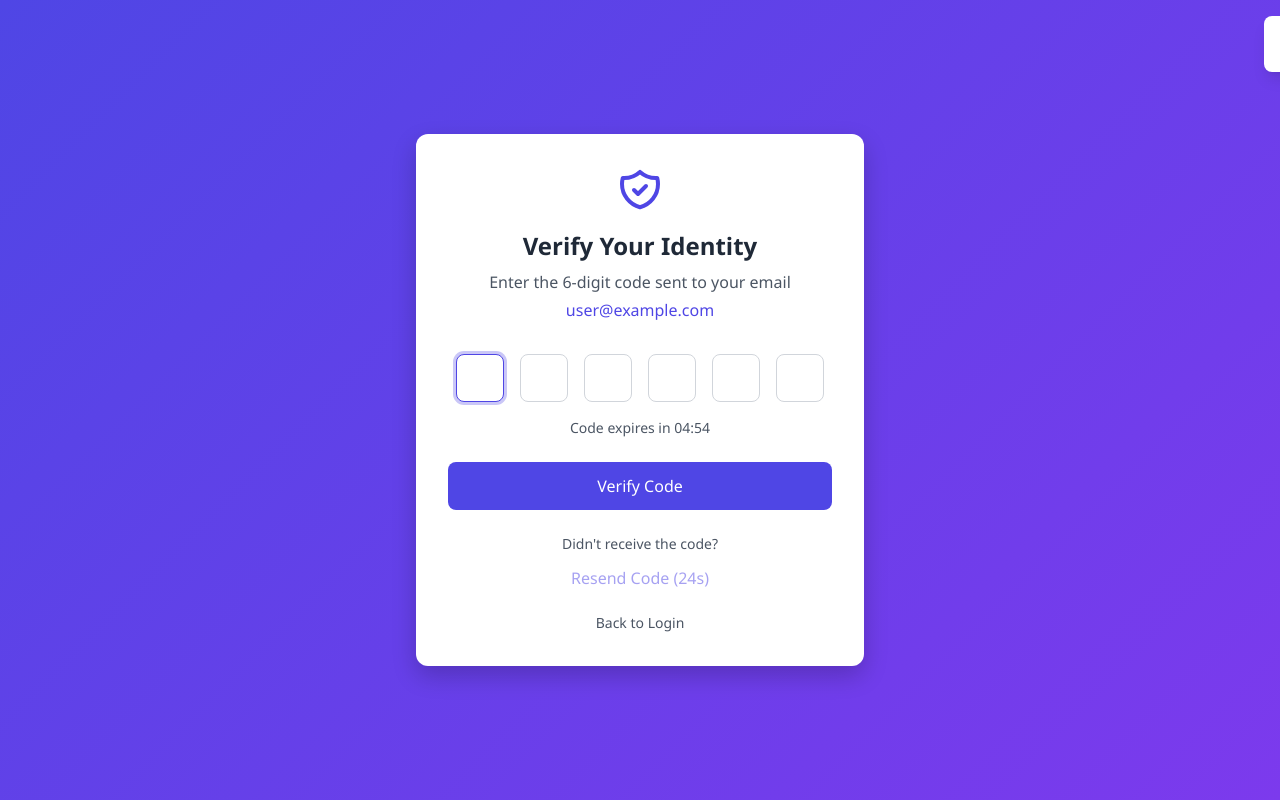
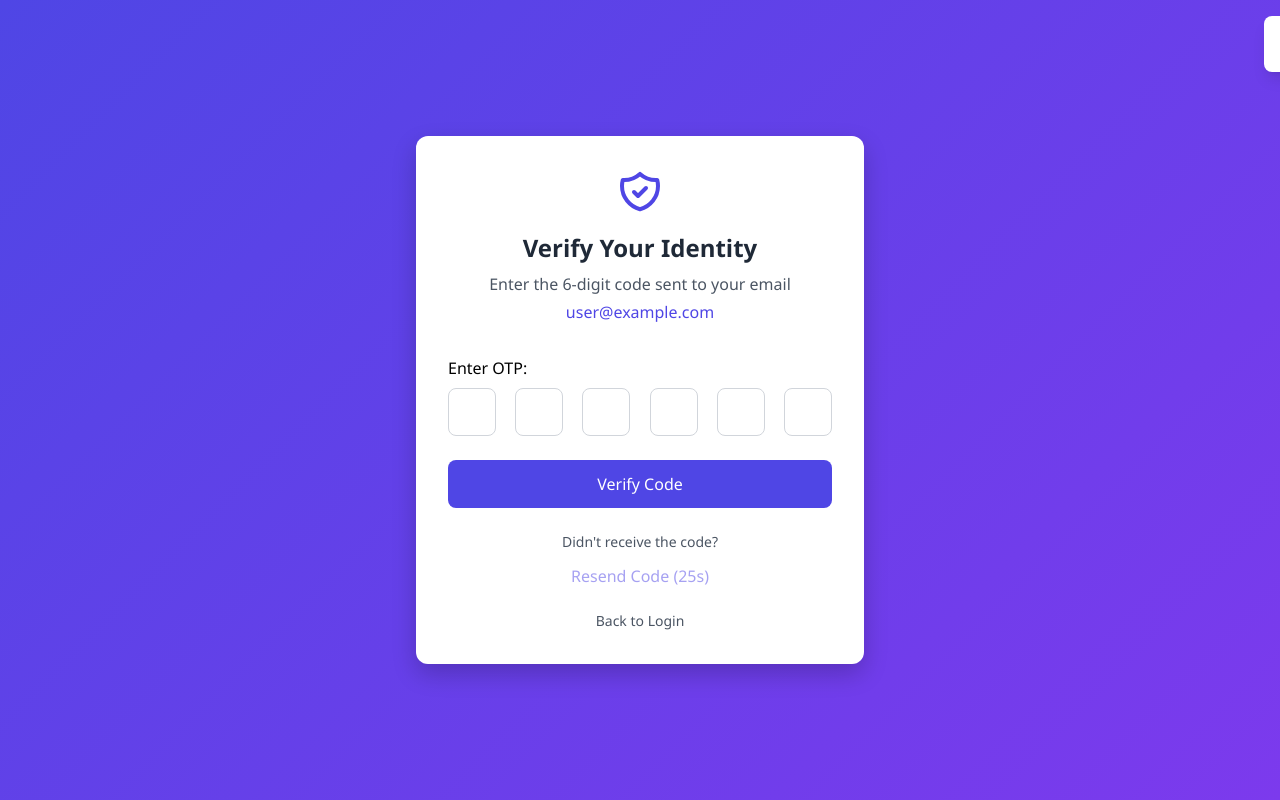
Before and after one commit to Aparna-26-02/Securanote, a Flask app: page /verify_reset_otp in a window 1280 px wide. Run offline with Flask 3, Linux system fonts and the light colour scheme; parts of the project's set-up code (start-up, migrations or seed data) failed here and were passed over; some libraries are stand-ins or nearby versions.

Commit message:
Update verify_reset_otp.html

```diff
--- a/Securanote/securanote/templates/verify_reset_otp.html
+++ b/Securanote/securanote/templates/verify_reset_otp.html
@@ -62,35 +62,34 @@
       <p class="text-indigo-600 font-medium mt-1" id="userEmail">user@example.com</p>
     </div>
 
-    <form id="otpForm" class="space-y-6">
-      <div class="space-y-4">
-        <div class="flex justify-center space-x-2 sm:space-x-4">
-          <input type="text" class="otp-input" maxlength="1" pattern="[0-9]" inputmode="numeric" required />
-          <input type="text" class="otp-input" maxlength="1" pattern="[0-9]" inputmode="numeric" required />
-          <input type="text" class="otp-input" maxlength="1" pattern="[0-9]" inputmode="numeric" required />
-          <input type="text" class="otp-input" maxlength="1" pattern="[0-9]" inputmode="numeric" required />
-          <input type="text" class="otp-input" maxlength="1" pattern="[0-9]" inputmode="numeric" required />
-          <input type="text" class="otp-input" maxlength="1" pattern="[0-9]" inputmode="numeric" required />
-        </div>
-        <p id="otpError" class="text-red-500 text-sm text-center hidden">Invalid verification code. Please try again.</p>
-        <div class="flex justify-center">
-          <div id="countdown" class="text-sm text-gray-600">Code expires in <span id="timer" class="font-medium">05:00</span></div>
-        </div>
+    <form method="POST" action="{{ url_for('auth.verify_reset_otp') }}" id="otpForm">
+      <p class="mb-2">Enter OTP:</p>
+      <div class="flex justify-between mb-6">
+        {% for i in range(6) %}
+        <input type="text" name="otp_digit" class="otp-input" maxlength="1" pattern="\d*" required>
+        {% endfor %}
       </div>
+      <input type="hidden" name="otp" id="otpHidden">
 
       <button type="submit" id="verifyButton" class="btn-primary w-full bg-indigo-600 text-white py-3 rounded-lg font-medium hover:bg-indigo-700 focus:outline-none focus:ring-2 focus:ring-indigo-500 focus:ring-offset-2">
         Verify Code
       </button>
 
-      <div class="text-center space-y-3">
+      <div class="text-center mt-6 space-y-3">
         <p class="text-sm text-gray-600">Didn't receive the code?</p>
+
+        <!-- Resend OTP Button (JS triggers form submission) -->
         <button type="button" id="resendButton" class="text-indigo-600 font-medium hover:underline focus:outline-none disabled:opacity-50 disabled:cursor-not-allowed" disabled>
           Resend Code (<span id="resendTimer">30</span>s)
         </button>
+
+        <!-- Hidden form for resending OTP -->
+        <form method="POST" action="{{ url_for('auth.resend_reset_otp') }}" id="resendForm" class="hidden"></form>
+
         <div class="pt-2">
-          <button type="button" id="backButton" class="text-gray-600 text-sm hover:underline focus:outline-none">
+          <a href="{{ url_for('auth.login') }}" class="text-gray-600 text-sm hover:underline focus:outline-none">
             Back to Login
-          </button>
+          </a>
         </div>
       </div>
     </form>
@@ -103,32 +102,28 @@
       </div>
     </div>
   </div>
+
 <script>
   const otpInputs = document.querySelectorAll('.otp-input');
   const otpForm = document.getElementById('otpForm');
+  const otpHidden = document.getElementById('otpHidden');
   const resendButton = document.getElementById('resendButton');
-  const resendTimer = document.getElementById('resendTimer');
-  const timerElement = document.getElementById('timer');
+  const resendForm = document.getElementById('resendForm');
+  const resendTimerSpan = document.getElementById('resendTimer');
   const notification = document.getElementById('notification');
   const notificationText = document.getElementById('notificationText');
   const notificationIcon = document.getElementById('notificationIcon');
-  const otpError = document.getElementById('otpError');
 
-  let resendTimeLeft = 30;
-  let resendTimerInterval;
-  let otpTimeLeft = 5 * 60;
-  let otpTimerInterval;
-
-  // Focus and Input Handling
-  otpInputs.forEach((input, index) => {
+  // Input focus and paste logic
+  otpInputs.forEach((input, idx) => {
     input.addEventListener('input', () => {
       input.value = input.value.replace(/\D/g, '');
-      if (input.value && index < otpInputs.length - 1) otpInputs[index + 1].focus();
+      if (input.value && idx < otpInputs.length - 1) otpInputs[idx + 1].focus();
     });
 
     input.addEventListener('keydown', e => {
-      if (e.key === 'Backspace' && !input.value && index > 0) {
-        otpInputs[index - 1].focus();
+      if (e.key === 'Backspace' && !input.value && idx > 0) {
+        otpInputs[idx - 1].focus();
       }
     });
 
@@ -138,76 +133,33 @@
       paste.split('').forEach((char, i) => {
         if (otpInputs[i]) otpInputs[i].value = char;
       });
-      if (paste.length === otpInputs.length) otpInputs[otpInputs.length - 1].focus();
     });
   });
 
-  // OTP Form Submit
-  otpForm.addEventListener('submit', e => {
-    e.preventDefault();
+  // Submit OTP form with combined value
+  otpForm.addEventListener('submit', () => {
     const otpValue = Array.from(otpInputs).map(input => input.value).join('');
-    if (otpValue === '123456') {
-      showNotification('Verification successful!', 'success');
-      setTimeout(() => window.location.href = '/login', 2000);
-    } else {
-      otpError.classList.remove('hidden');
-      showNotification('Invalid verification code.', 'error');
-    }
+    otpHidden.value = otpValue;
   });
 
-  // Resend Logic
+  // Resend OTP logic
   resendButton.addEventListener('click', () => {
-    showNotification('A new OTP has been sent to your email.', 'success');
-    resetOtpTimer();
-    resetResendTimer();
-    otpInputs.forEach(input => input.value = '');
-    otpInputs[0].focus();
+    resendForm.submit();
   });
 
-  // Timer Logic
-  function resetOtpTimer() {
-    clearInterval(otpTimerInterval);
-    otpTimeLeft = 5 * 60;
-    timerElement.classList.remove('text-red-500');
-    updateOtpTimerDisplay();
+  let countdown = 30;
+  const interval = setInterval(() => {
+    if (countdown > 0) {
+      resendTimerSpan.innerText = countdown;
+      countdown--;
+    } else {
+      resendButton.innerText = 'Resend Code';
+      resendButton.disabled = false;
+      clearInterval(interval);
+    }
+  }, 1000);
 
-    otpTimerInterval = setInterval(() => {
-      otpTimeLeft--;
-      updateOtpTimerDisplay();
-      if (otpTimeLeft <= 0) {
-        clearInterval(otpTimerInterval);
-        timerElement.textContent = '00:00';
-        timerElement.classList.add('text-red-500');
-        showNotification('Verification code expired. Please resend.', 'error');
-      }
-    }, 1000);
-  }
-
-  function updateOtpTimerDisplay() {
-    const minutes = String(Math.floor(otpTimeLeft / 60)).padStart(2, '0');
-    const seconds = String(otpTimeLeft % 60).padStart(2, '0');
-    timerElement.textContent = `${minutes}:${seconds}`;
-  }
-
-  function resetResendTimer() {
-    clearInterval(resendTimerInterval);
-    resendTimeLeft = 30;
-    resendButton.disabled = true;
-    resendButton.textContent = `Resend Code (${resendTimeLeft}s)`;
-
-    resendTimerInterval = setInterval(() => {
-      resendTimeLeft--;
-      if (resendTimeLeft <= 0) {
-        clearInterval(resendTimerInterval);
-        resendButton.disabled = false;
-        resendButton.textContent = 'Resend Code';
-      } else {
-        resendButton.textContent = `Resend Code (${resendTimeLeft}s)`;
-      }
-    }, 1000);
-  }
-
-  // Notifications
+  // Notification function
   function showNotification(message, type = 'success') {
     notificationText.textContent = message;
     notificationIcon.innerHTML = type === 'success'
@@ -217,11 +169,6 @@
     notification.classList.remove('translate-x-full');
     setTimeout(() => notification.classList.add('translate-x-full'), 3000);
   }
-
-  // Init
-  resetOtpTimer();
-  resetResendTimer();
-  otpInputs[0].focus();
 </script>
 </body>
 </html>
```
